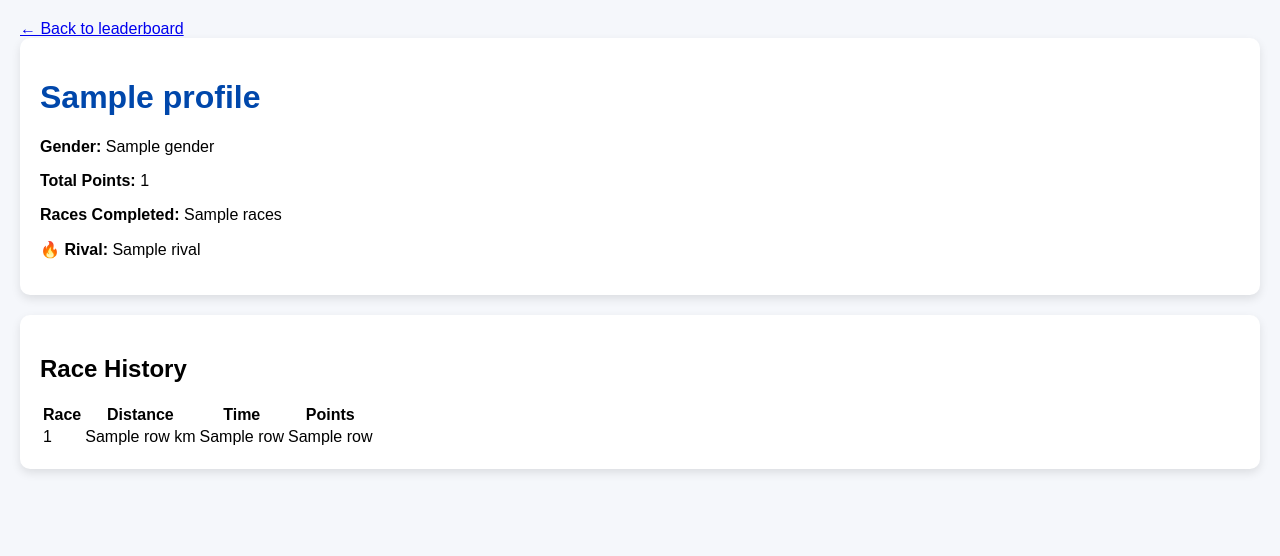
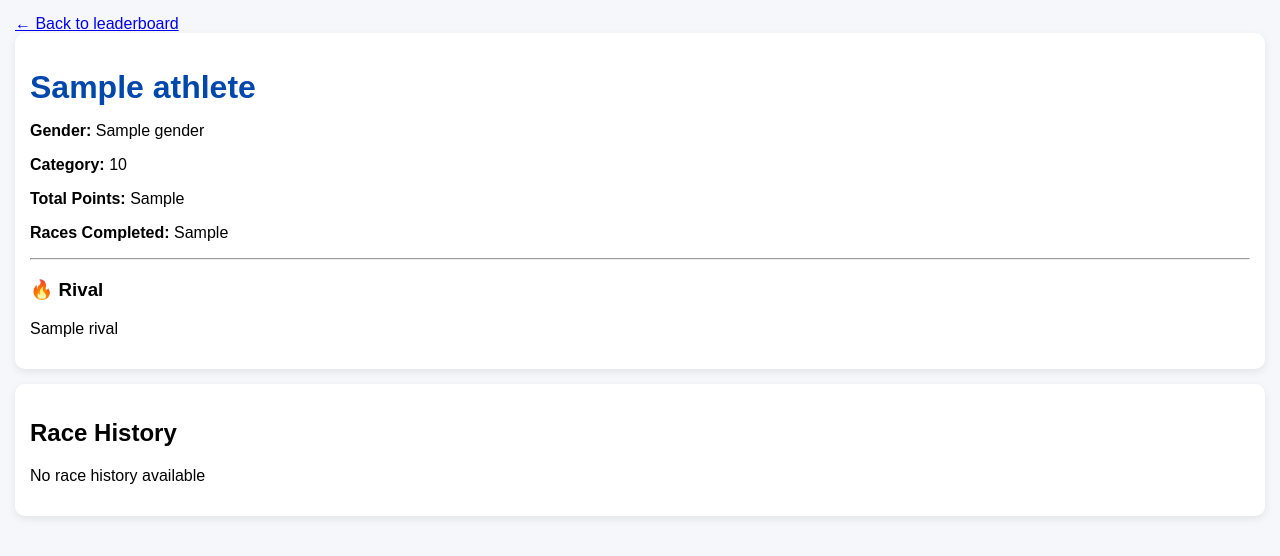
Before and after one commit to LetsDropCode/iac-league-web, a Flask app: template templates/athlete.html in a window 1280 px wide. Shown: the top 556 px of the page. Run offline with Flask 3, Linux system fonts and the light colour scheme; the template is opened without the code that fills it: most values are stand-ins (such as "Sample title", 1, 10 or a date in 2020).

Commit message:
Feature: athlete profiles + clickable leaderboard + rivals system

```diff
--- a/app.py
+++ b/app.py
@@ -248,22 +248,48 @@ def logout():
 @app.route("/athlete/<athlete_id>")
 def athlete(athlete_id):
 
-    run_table, _ = get_tables()
+    run_table, _, rivals_map = get_tables()
 
-    # Rebuild raw results
-    results = process_league_raw()  # we’ll add this
+    athlete_row = run_table[run_table["AthleteID"] == athlete_id]
 
-    profiles = build_athlete_profiles(results)
+    if athlete_row.empty:
+        abort(404)
 
-    profile = profiles.get(athlete_id)
+    athlete_data = athlete_row.iloc[0]
 
-    if not profile:
-        abort(404)
+    # 🔥 BUILD HISTORY (you didn’t have this)
+    results = pd.concat([
+        pd.read_csv(os.path.join("results", f), sep=";")
+        for f in os.listdir("results") if f.endswith(".csv")
+    ])
+
+    history = results[results["Name"].str.lower() == athlete_data["Name"].lower()]
+
+    rival = rivals_map.get(athlete_id)
 
     return render_template(
         "athlete.html",
-        profile=profile
+        athlete=athlete_data,
+        rival=rival,
+        history=history
     )
+# -----------------------------------
+# POINTS
+# -----------------------------------
+
+@app.route("/points")
+def points():
+
+    try:
+        rules = pd.read_csv("points_rules.csv")
+    except:
+        rules = pd.DataFrame()
+
+    return render_template(
+        "points.html",
+        table=rules.to_html(index=False, classes="display nowrap", border=0)
+    )
+
 
 # -----------------------------------
 # ERROR HANDLING
--- a/templates/athlete.html
+++ b/templates/athlete.html
@@ -1,24 +1,49 @@
 <!DOCTYPE html>
 <html>
 <head>
-<title>{{ profile.name }}</title>
+<title>{{ athlete["Name"] }}</title>
+
+<meta name="viewport" content="width=device-width, initial-scale=1">
 
 <style>
 body{
     font-family: Arial;
-    margin:20px;
+    margin:15px;
     background:#f5f7fb;
 }
 
 .card{
     background:white;
-    padding:20px;
+    padding:15px;
     border-radius:10px;
-    box-shadow:0 4px 10px rgba(0,0,0,0.1);
-    margin-bottom:20px;
+    box-shadow:0 3px 8px rgba(0,0,0,0.08);
+    margin-bottom:15px;
 }
 
-h1{ color:#0047AB; }
+h1{ color:#0047AB; margin-bottom:5px; }
+
+table{
+    width:100%;
+    border-collapse:collapse;
+    font-size:14px;
+}
+
+th, td{
+    padding:8px;
+    text-align:left;
+    border-bottom:1px solid #eee;
+}
+
+th{
+    background:#0047AB;
+    color:white;
+}
+
+@media (max-width: 768px){
+    table{
+        font-size:12px;
+    }
+}
 </style>
 </head>
 
@@ -27,19 +52,28 @@ h1{ color:#0047AB; }
 <a href="/">← Back to leaderboard</a>
 
 <div class="card">
-    <h1>{{ profile.name }}</h1>
-    <p><strong>Gender:</strong> {{ profile.gender }}</p>
-    <p><strong>Total Points:</strong> {{ profile.total_points }}</p>
-    <p><strong>Races Completed:</strong> {{ profile.races }}</p>
+    <h1>{{ athlete["Name"] }}</h1>
 
-    {% if profile.rival %}
-    <p><strong>🔥 Rival:</strong> {{ profile.rival }}</p>
+    <p><strong>Gender:</strong> {{ athlete["Gender"] }}</p>
+    <p><strong>Category:</strong> {{ athlete["PointsCategory"] }}</p>
+    <p><strong>Total Points:</strong> {{ athlete["Total Points"] }}</p>
+    <p><strong>Races Completed:</strong> {{ athlete["Races Completed"] }}</p>
+
+    <hr>
+
+    <h3>🔥 Rival</h3>
+
+    {% if rival %}
+        <p>{{ rival }}</p>
+    {% else %}
+        <p>No rival yet</p>
     {% endif %}
 </div>
 
 <div class="card">
     <h2>Race History</h2>
 
+    {% if history is not none and history.shape[0] > 0 %}
     <table>
         <tr>
             <th>Race</th>
@@ -48,7 +82,7 @@ h1{ color:#0047AB; }
             <th>Points</th>
         </tr>
 
-        {% for row in profile.history.values %}
+        {% for row in history.values %}
         <tr>
             <td>{{ row[0] }}</td>
             <td>{{ row[1] }} km</td>
@@ -57,6 +91,9 @@ h1{ color:#0047AB; }
         </tr>
         {% endfor %}
     </table>
+    {% else %}
+        <p>No race history available</p>
+    {% endif %}
 </div>
 
 </body>
```
Also changed, not shown: templates/index.html (+21 -1 lines), templates/points.html (+46 -0 lines), update_engine.py (+45 -6 lines).
